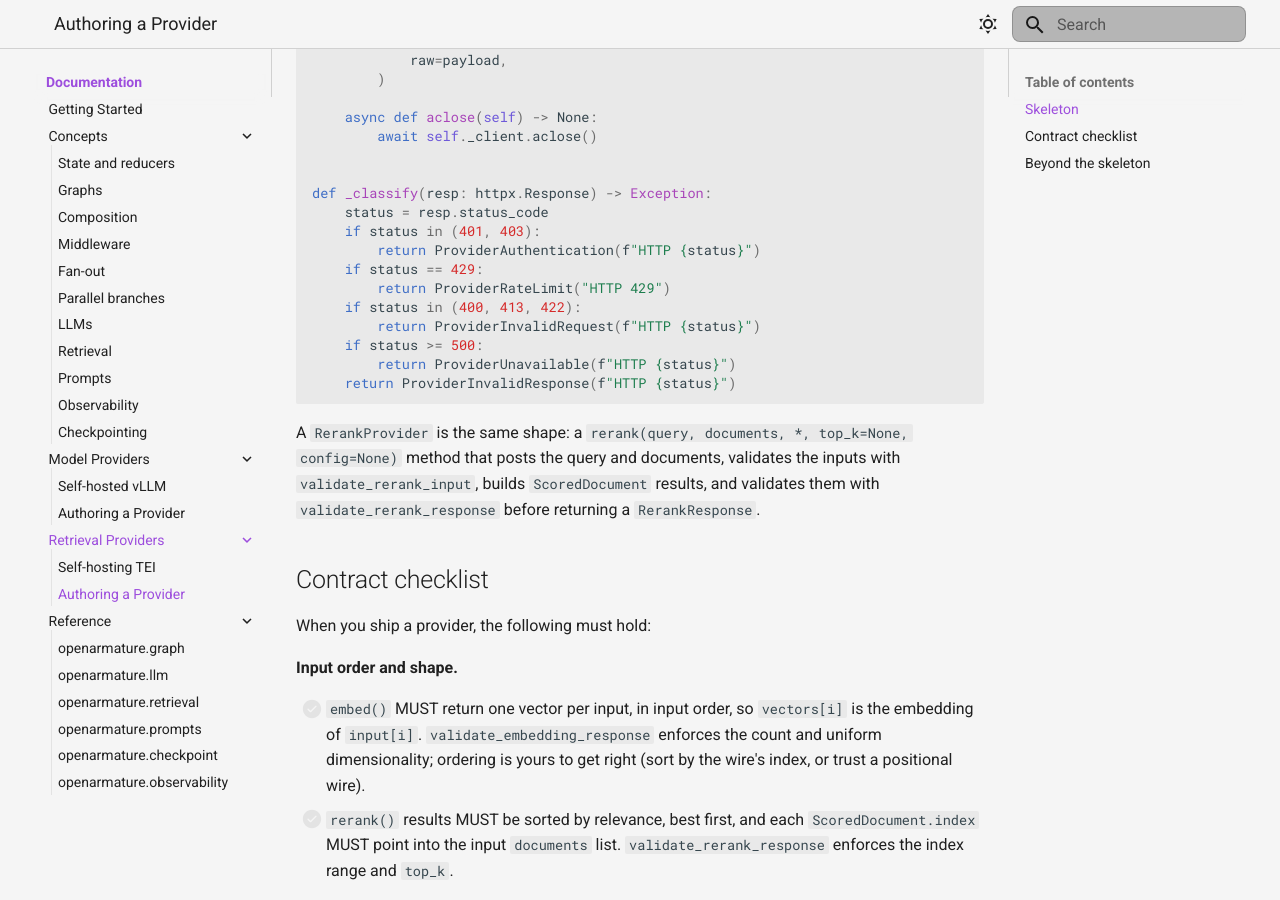
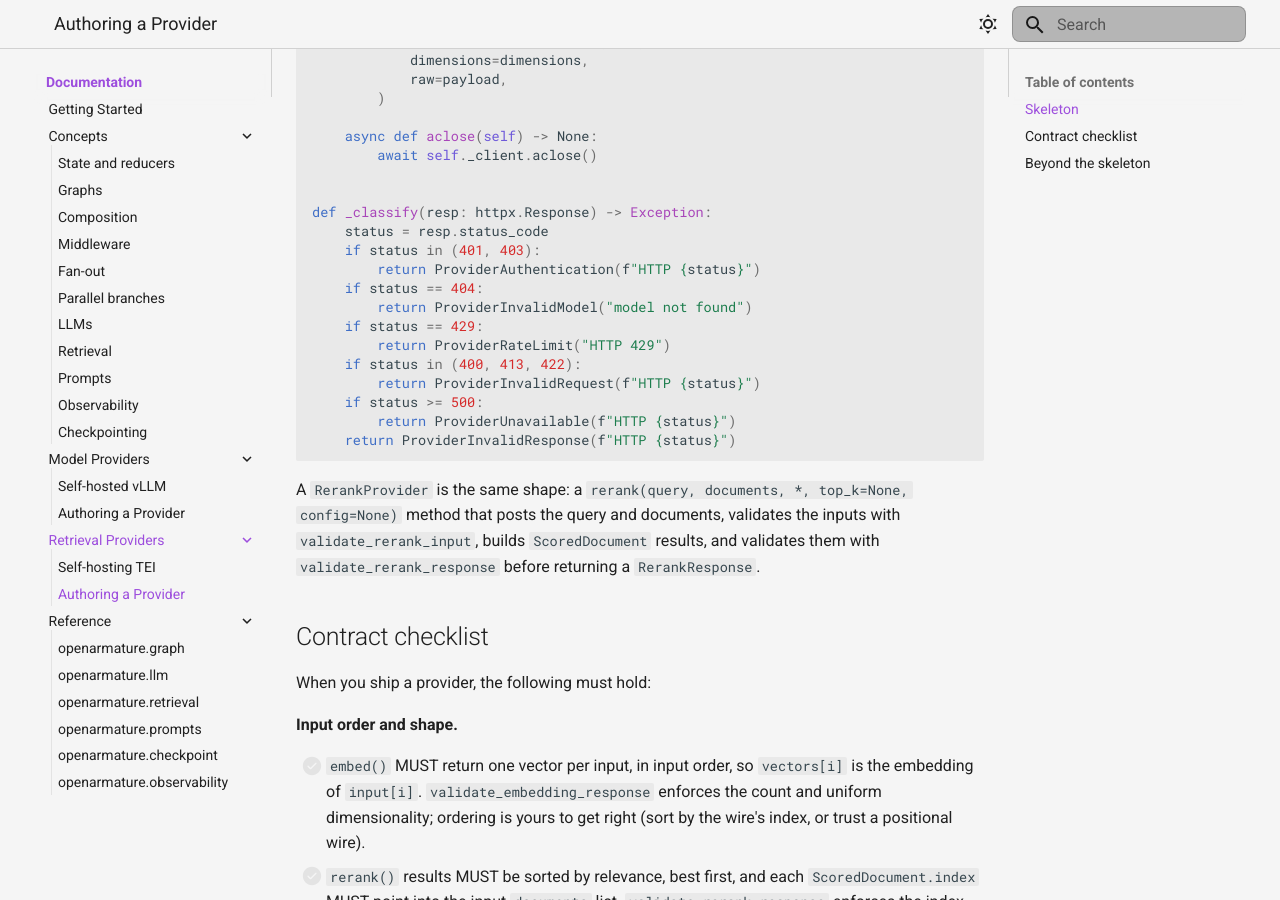
Before and after one commit to LunarCommand/openarmature-python, an MkDocs documentation site: the page built from docs/retrieval-providers/authoring.md, in a window 1280 px wide and 900 px high, scrolled down 1893 px. Built offline with MkDocs 1.6.1 and Material for MkDocs 9.7.7, drawn with Linux system fonts in a browser that asks for light colours; some of the changed text lies outside the part shown.

Commit message:
Fix implicit string concat and skeleton 404 mapping
Address the review on PR #220. Wrap each retrieval-rag CORPUS passage in
parentheses so the multi-line string is an explicit grouped expression,
not adjacent string literals implicitly concatenated inside the list (a
CodeQL missing-comma footgun in a copy-me example). Add the
404 -> ProviderInvalidModel branch and import to the authoring-guide
skeleton's _classify(), which contradicted its own contract checklist.

```diff
--- a/docs/retrieval-providers/authoring.md
+++ b/docs/retrieval-providers/authoring.md
@@ -23,6 +23,7 @@ import httpx
 
 from openarmature.llm import (
     ProviderAuthentication,
+    ProviderInvalidModel,
     ProviderInvalidRequest,
     ProviderInvalidResponse,
     ProviderRateLimit,
@@ -99,6 +100,8 @@ def _classify(resp: httpx.Response) -> Exception:
     status = resp.status_code
     if status in (401, 403):
         return ProviderAuthentication(f"HTTP {status}")
+    if status == 404:
+        return ProviderInvalidModel("model not found")
     if status == 429:
         return ProviderRateLimit("HTTP 429")
     if status in (400, 413, 422):
```
Also changed, not shown: 1 other file.
